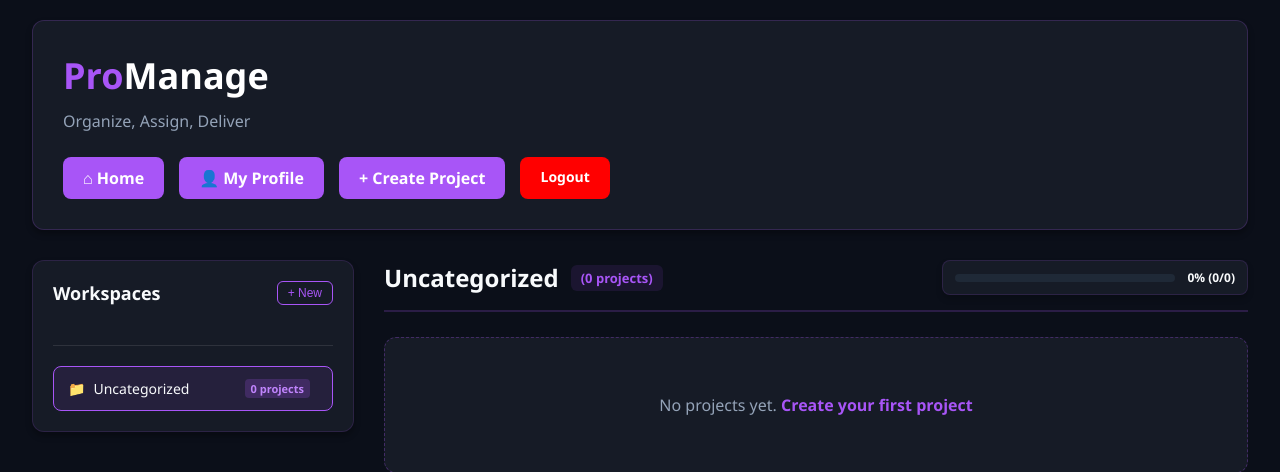
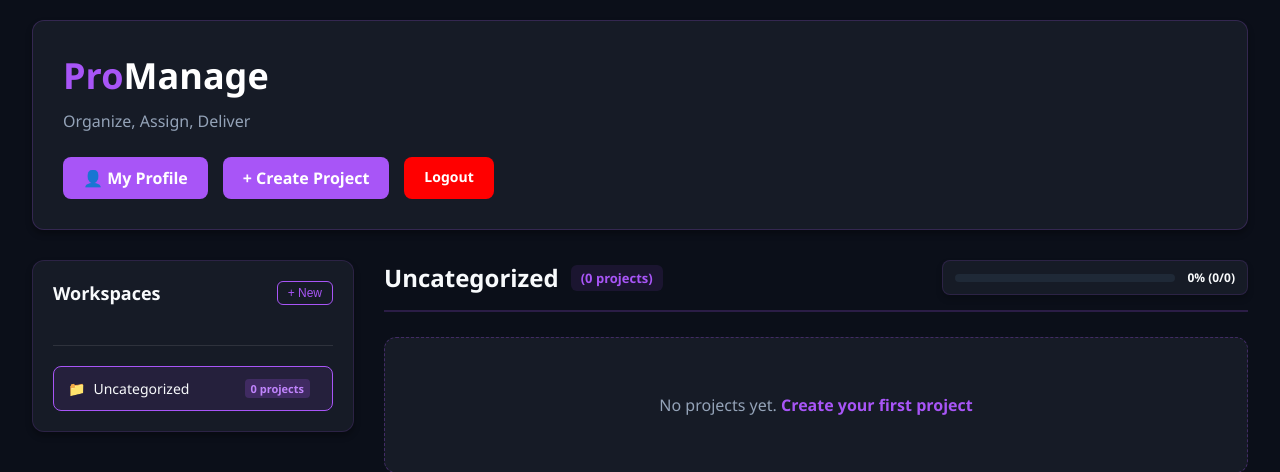
Before and after one commit to KJIE-430-XX/Project-Management-System, a PHP site: page /dashboard.php in a window 1280 px wide. Shown: the top 472 px of the page. Run offline with PHP 8.4, Linux system fonts and the light colour scheme; a user stored in the database is signed in; data that the repository does not hold is empty.

Commit message:
fix: remove home button

```diff
--- a/public/dashboard.php
+++ b/public/dashboard.php
@@ -130,10 +130,6 @@ foreach ($projects as $project) {
             </p>
 
             <div class="header-actions">
-
-                <a href="index.php" class="index-btn">
-                    ⌂ Home
-                </a>
 
                 <a href="profile.php" class="profile-btn">
                     👤 My Profile
```
